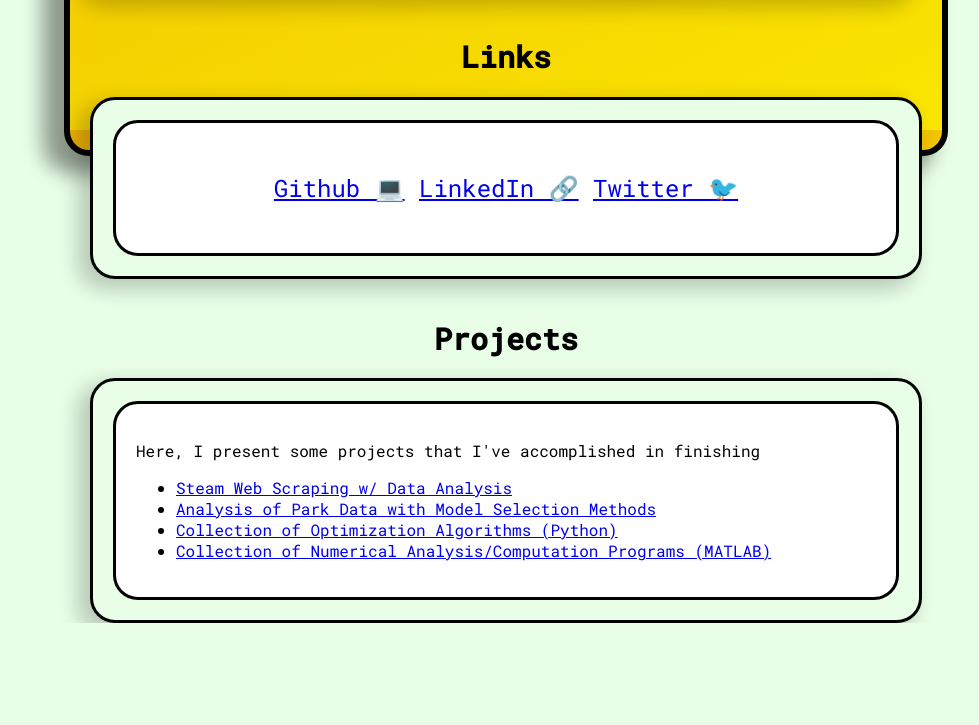
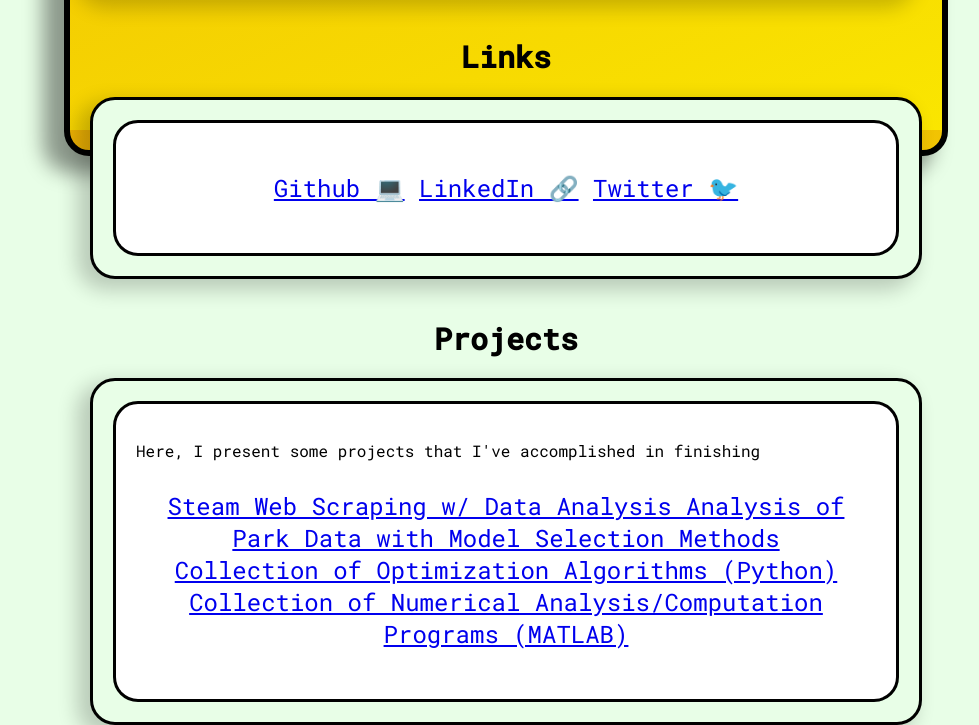
Before and after one commit to bluejayws/evgnngve-ii.github.io, a plain HTML site: page index.html in a window 1280 px wide. Shown: the part 696-1421 px from the top of the page, without its empty margins (134-1113 px from the left). Before the commit the page ends 1319 px from the top, so only its background shows below. Drawn offline with Linux system fonts and the light colour scheme.

Commit message:
Update index.html

```diff
--- a/index.html
+++ b/index.html
@@ -77,12 +77,12 @@
      <!-- <img class="cardImage" src="images/headshot.png" alt="headshot of Antonio and Meio" style="width:100%"> -->
      <div class="container">
       <p> Here, I present some projects that I've accomplished in finishing </p>
-      <ul>
-        <li> <a href="https://www.kaggle.com/code/antoniojgb/steam-data-part-1-getting-the-data"> Steam Web Scraping w/ Data Analysis </a> </li>
-        <li> <a href="https://github.com/bluejayws/project2"> Analysis of Park Data with Model Selection Methods </a> </li>
-        <li> <a href="https://github.com/bluejayws/OptimizationAlgos"> Collection of Optimization Algorithms (Python) </a> </li>
-        <li> <a href="https://github.com/bluejayws/Numerical_Stuff/tree/main"> Collection of Numerical Analysis/Computation Programs (MATLAB) </a> </li>
-      </ul>
+      <p id="horizontalLinks">
+        <a href="https://www.kaggle.com/code/antoniojgb/steam-data-part-1-getting-the-data"> Steam Web Scraping w/ Data Analysis </a>
+        <a href="https://github.com/bluejayws/project2"> Analysis of Park Data with Model Selection Methods </a>
+        <a href="https://github.com/bluejayws/OptimizationAlgos"> Collection of Optimization Algorithms (Python) </a>
+        <a href="https://github.com/bluejayws/Numerical_Stuff/tree/main"> Collection of Numerical Analysis/Computation Programs (MATLAB) </a>
+      </p>
      </div>
 
    </div>
```
